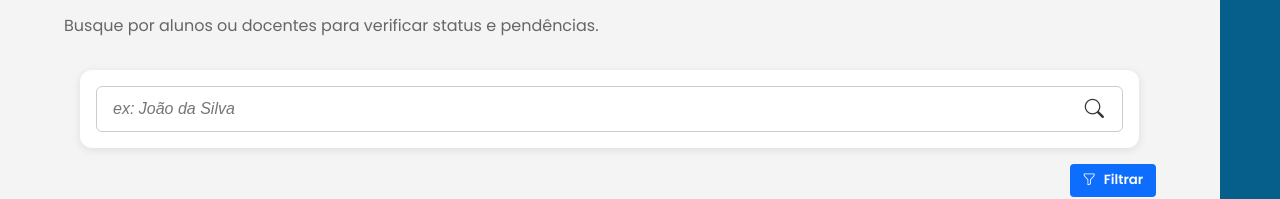
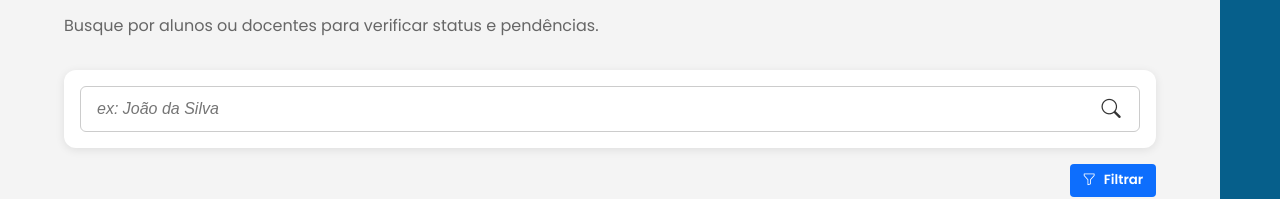
Before and after one commit to 1da1ana1/WebApp-TCC, a Vue app in the folder apps/web/: page /coordenador/buscar-usuario in a window 1280 px wide. Shown: the part 139-338 px from the top of the page. Built offline with nearby package versions, Linux system fonts and the light colour scheme.

Commit message:
problema de espaçamento na barra de pesquisa como usuário aluno arrumado

```diff
--- a/apps/web/src/components/SearchBar.vue
+++ b/apps/web/src/components/SearchBar.vue
@@ -33,8 +33,8 @@ defineEmits(['update:modelValue']);
   padding: 1rem;
   border-radius: 12px;
   box-shadow: 0 2px 10px rgba(0, 0, 0, 0.09);
-  width: 97%;
-  margin: 1.75rem 1rem 0 1rem;
+  width: 100%;
+
 }
 
 .search-input-container {
--- a/apps/web/src/views/SearchProfessorView.vue
+++ b/apps/web/src/views/SearchProfessorView.vue
@@ -9,7 +9,11 @@
 
 
     <main class="content-area">
-      <SearchBar v-model="searchQuery" />
+
+      <div class="search-container">
+         <SearchBar v-model="searchQuery" />
+      </div>
+
 
       <div class="results-list">
         <ProfessorCard
@@ -81,6 +85,10 @@ const resetFilters = () => {
   top: 6.5rem;
 }
 
+.search-container {
+  margin: 2rem 2rem 0 2rem;
+}
+
 /* 3. ÁREA DE CONTEÚDO: Ocupa o restante do espaço à direita */
 .content-area {
   flex: 1;
```
